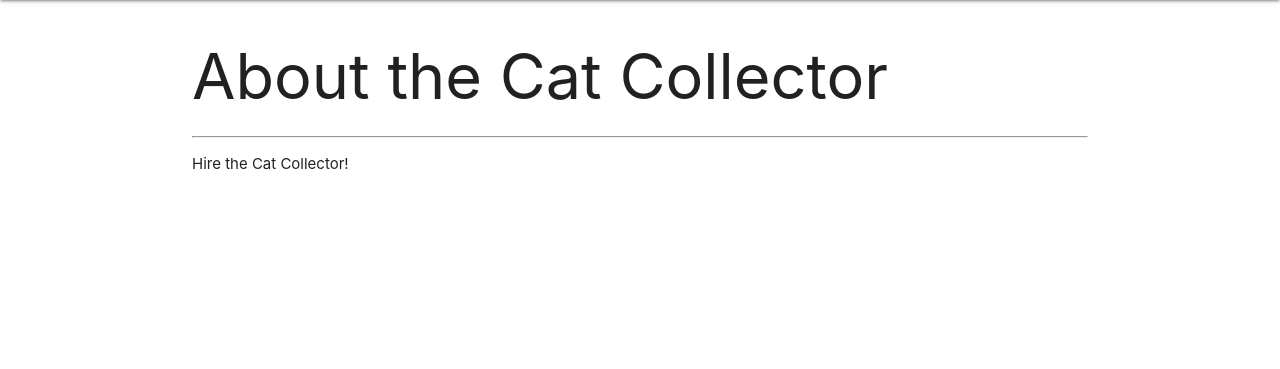
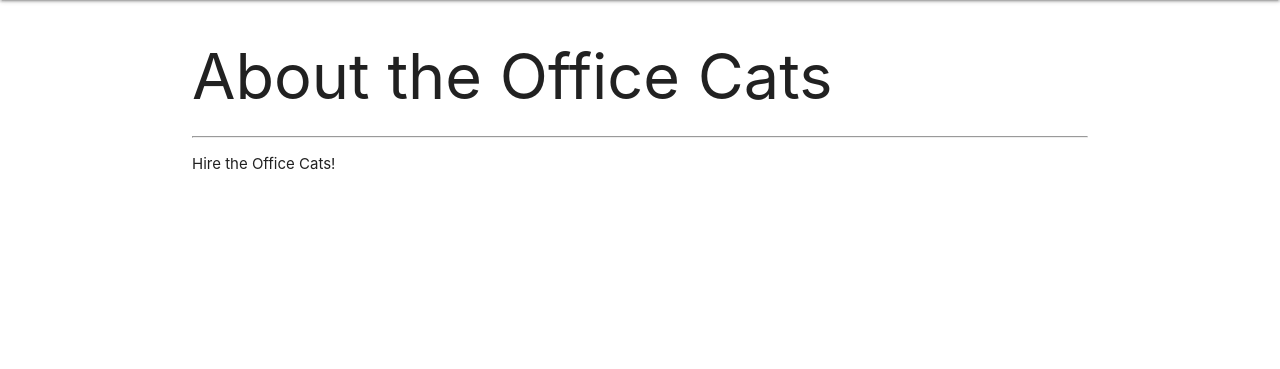
Before and after one commit to HussainBolt/Out-Of-Office, a Django app: page /about/ in a window 1280 px wide. Shown: the part 64-433 px from the top of the page. Run offline with Django 4.2, Linux system fonts and the light colour scheme.

Commit message:
Fixes about page info

```diff
--- a/main_app/templates/about.html
+++ b/main_app/templates/about.html
@@ -1,8 +1,8 @@
 {% extends 'base.html' %}
 {% block content %}
 
-<h1>About the Cat Collector</h1>
+<h1>About the Office Cats</h1>
 <hr />
-<p>Hire the Cat Collector!</p>
+<p>Hire the Office Cats!</p>
 
 {% endblock %}
```
